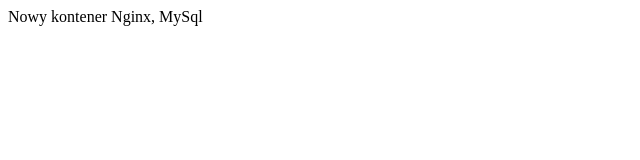
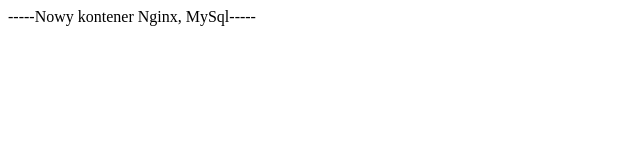
Before and after one commit to zygmundt/www, a plain HTML site: page index.html in a window 1280 px wide. Shown: the full height of the page, 0-640 px from the left. Drawn offline with Linux system fonts and the light colour scheme.

Commit message:
Update index.html

```diff
--- a/index.html
+++ b/index.html
@@ -3,7 +3,7 @@
 </head>
 <body>
 <p>
-Nowy kontener Nginx, MySql
+-----Nowy kontener Nginx, MySql-----
 </p>
 </body>
 </html>
```
